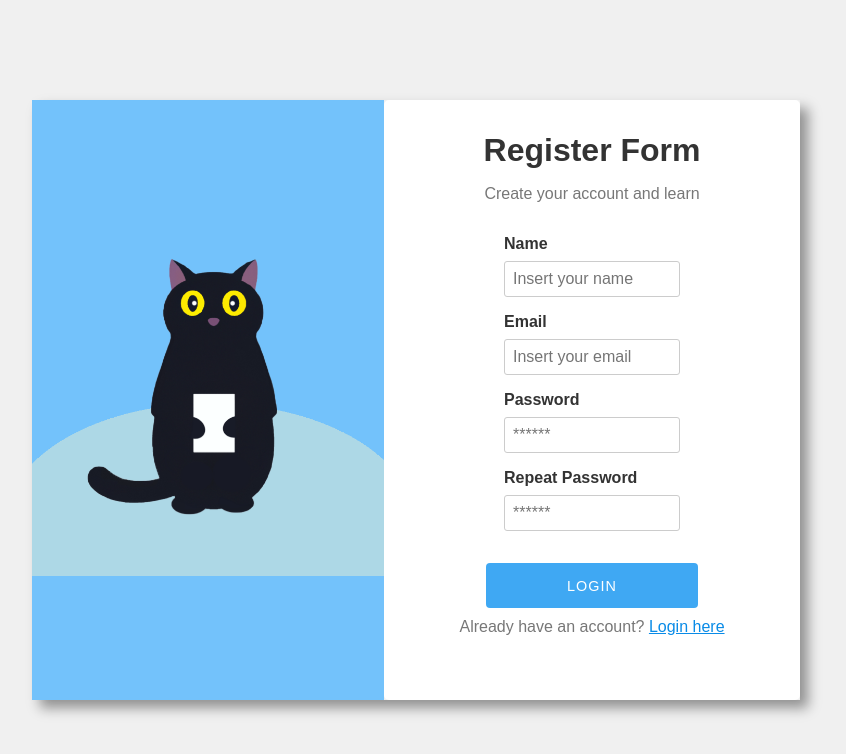
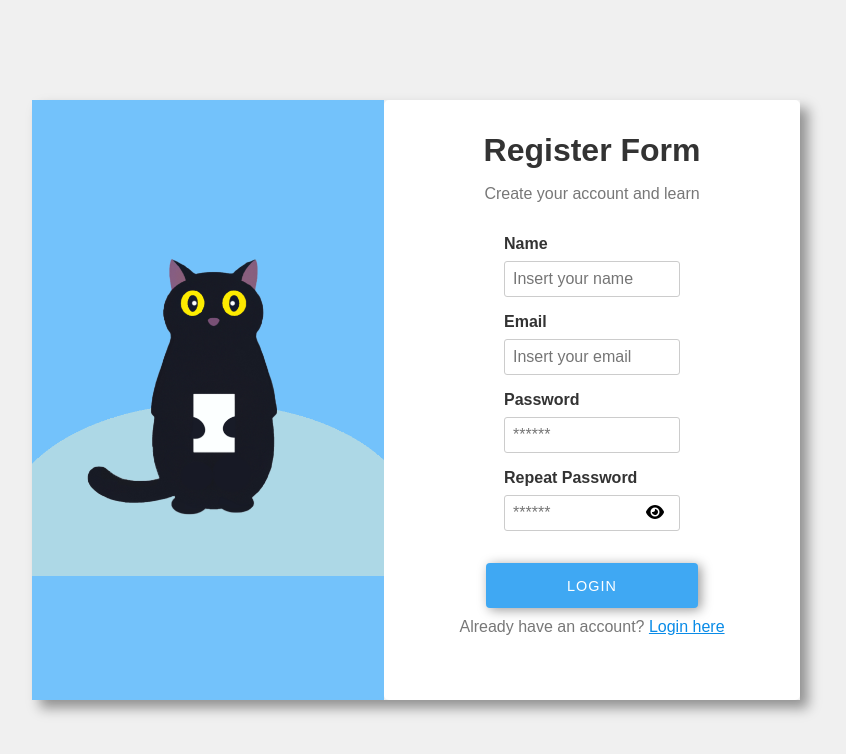
Before and after one commit to Maikelek/language-learning-app, a React (Create React App) app in the folder client/: page /register in a window 1280 px wide. Shown: the top 754 px of the page, without its empty margins (224-1070 px from the left). Built offline with nearby package versions, Linux system fonts and the light colour scheme.

Commit message:
⚙Added: Function to show password in login/register

```diff
--- a/client/package.json
+++ b/client/package.json
@@ -3,6 +3,8 @@
   "version": "0.1.0",
   "private": true,
   "dependencies": {
+    "@fortawesome/free-solid-svg-icons": "^6.4.0",
+    "@fortawesome/react-fontawesome": "^0.2.0",
     "@testing-library/jest-dom": "^5.17.0",
     "@testing-library/react": "^13.4.0",
     "@testing-library/user-event": "^13.5.0",
--- a/client/public/index.html
+++ b/client/public/index.html
@@ -10,34 +10,13 @@
       content="Web site created using create-react-app"
     />
     <link rel="apple-touch-icon" href="%PUBLIC_URL%/logo192.png" />
-    <!--
-      manifest.json provides metadata used when your web app is installed on a
-      user's mobile device or desktop. See https://developers.google.com/web/fundamentals/web-app-manifest/
-    -->
     <link rel="manifest" href="%PUBLIC_URL%/manifest.json" />
-    <!--
-      Notice the use of %PUBLIC_URL% in the tags above.
-      It will be replaced with the URL of the `public` folder during the build.
-      Only files inside the `public` folder can be referenced from the HTML.
 
-      Unlike "/favicon.ico" or "favicon.ico", "%PUBLIC_URL%/favicon.ico" will
-      work correctly both with client-side routing and a non-root public URL.
-      Learn how to configure a non-root public URL by running `npm run build`.
-    -->
-    <title>React App</title>
+    <title>VerboLingo</title>
   </head>
   <body>
     <noscript>You need to enable JavaScript to run this app.</noscript>
     <div id="root"></div>
-    <!--
-      This HTML file is a template.
-      If you open it directly in the browser, you will see an empty page.
 
-      You can add webfonts, meta tags, or analytics to this file.
-      The build step will place the bundled scripts into the <body> tag.
-
-      To begin the development, run `npm start` or `yarn start`.
-      To create a production bundle, use `npm run build` or `yarn build`.
-    -->
   </body>
 </html>
--- a/client/src/App.css
+++ b/client/src/App.css
@@ -101,7 +101,7 @@
   border-radius: 4px;
   cursor: pointer;
   transition:  0.3s ease;
-    box-shadow: 3px px 12px rgba(0, 0, 0, 0.4);
+  box-shadow: 3px 2px 12px rgba(0, 0, 0, 0.4);
   text-transform: uppercase;
   letter-spacing: 1px;
   margin-top: 1rem;
@@ -110,6 +110,14 @@
 .not-logged-button:hover {
   background-color: #67a0c9;
   transform: translateY(2px);
+}
+
+.label-input-eye {
+  align-self: flex-end;
+  margin-top: 2.2rem;
+  margin-right: 1rem;
+  position: absolute;
+  cursor: pointer;
 }
 
 @media (max-width: 768px) {
--- a/client/src/pages/notLogged/Index.jsx
+++ b/client/src/pages/notLogged/Index.jsx
@@ -1,8 +1,29 @@
-import React from 'react';
-import bobur from '../../data/bobr.png';
+import React, { useState }  from 'react';
 import { Link } from 'react-router-dom';
 
+import bobur from '../../data/bobr.png';
+import { FontAwesomeIcon } from '@fortawesome/react-fontawesome';
+import { faEye, faEyeSlash } from '@fortawesome/free-solid-svg-icons';
+
 const Index = () => {
+
+  const [eye, setEye] = useState(faEye);
+
+  function passToggle() {
+    let pass = document.getElementById("pass");
+
+    if (pass.type === "password") {
+      pass.type = "type"
+      setEye(faEyeSlash)
+    }
+
+    else {
+      pass.type = "password"
+      setEye(faEye)
+    }
+
+  }
+
   return (
     <div className="not-logged-holder">
 
@@ -23,6 +44,7 @@ const Index = () => {
           <div className="label-input">
             <label htmlFor="pass">Password</label>
             <input type="password" id="pass" placeholder='******' />
+            <FontAwesomeIcon onClick={passToggle} icon={eye}  className='label-input-eye'/>
           </div>
 
           <button className='not-logged-button'>Login</button>
--- a/client/src/pages/notLogged/Register.jsx
+++ b/client/src/pages/notLogged/Register.jsx
@@ -1,8 +1,32 @@
-import React from 'react';
+import React, { useState }  from 'react';
+
 import bobur from '../../data/bobr.png';
 import { Link } from 'react-router-dom';
+import { FontAwesomeIcon } from '@fortawesome/react-fontawesome';
+import { faEye, faEyeSlash } from '@fortawesome/free-solid-svg-icons';
 
 const Register = () => {
+
+  const [eye, setEye] = useState(faEye);
+
+  function passToggle() {
+    let pass = document.getElementById("pass");
+    let pass_repeat = document.getElementById("pass_repeat");
+
+    if (pass.type === "password") {
+      pass.type = "type"
+      pass_repeat.type = "type"
+      setEye(faEyeSlash)
+    }
+
+    else {
+      pass.type = "password"
+      pass_repeat.type = "password"
+      setEye(faEye)
+    }
+
+  }
+
   return (
     <div className="not-logged-holder">
 
@@ -33,6 +57,7 @@ const Register = () => {
           <div className="label-input">
             <label htmlFor="pass_repeat">Repeat Password</label>
             <input type="password" id="pass_repeat" placeholder='******' />
+            <FontAwesomeIcon onClick={passToggle} icon={eye}  className='label-input-eye'/>
           </div>
 
           <button className='not-logged-button'>Login</button>
```
Also changed, not shown: 1 other file (tests, documents, lock files or other folders). Lines whose indentation alone changed are shown as unchanged.
